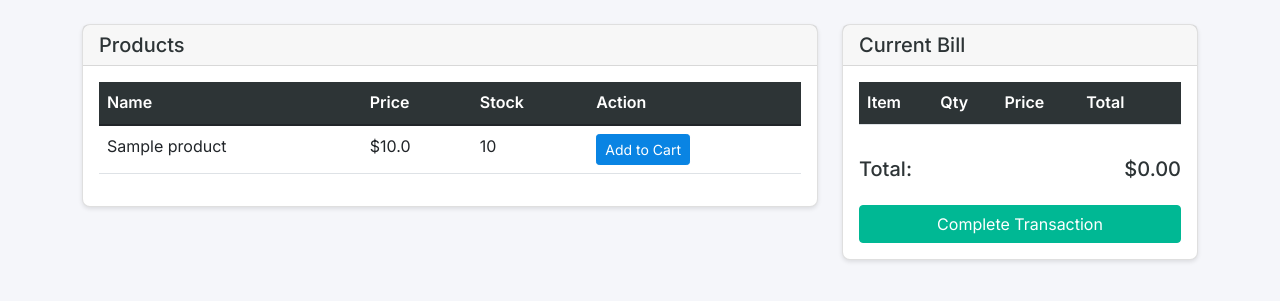
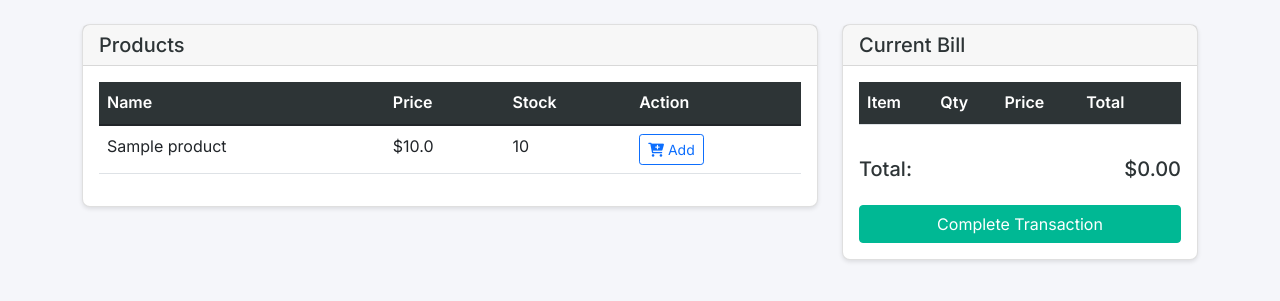
Before and after one commit to roneox26/RetailBillingSystem, a Flask app: page /billing in a window 1280 px wide. Shown: the part 58-359 px from the top of the page. Run offline with Flask 3, Linux system fonts and the light colour scheme; tables that the repository leaves empty hold one stand-in row (values such as "Sample post"); lists and menus that the app fills with data are empty; parts of the project's set-up code (start-up, migrations or seed data) failed here and were passed over.

Commit message:
Agent query: Could you check if the new Add to Cart buttons are displaying correctly and functioning properly in the billing section?
Update add to cart button styling and icon

Screenshot: https://storage.googleapis.com/screenshot-production-us-central1/b1236b2d-abc0-4ff5-adca-aabd58689a30/24ac602b-c890-45dc-9ba5-75ec2f25dad0.jpg

```diff
--- a/templates/billing.html
+++ b/templates/billing.html
@@ -25,9 +25,10 @@
                                 <td>${{ product.price }}</td>
                                 <td>{{ product.stock }}</td>
                                 <td>
-                                    <button class="btn btn-sm btn-primary"
-                                            onclick="addToCart('{{ product.id }}', '{{ product.name }}', '{{ product.price }}')">
-                                        Add to Cart
+                                    <button class="btn btn-outline-primary btn-sm"
+                                            onclick="addToCart('{{ product.id }}', '{{ product.name }}', '{{ product.price }}')"
+                                            title="Add to Cart">
+                                        <i class="fas fa-cart-plus"></i> Add
                                     </button>
                                 </td>
                             </tr>
```
